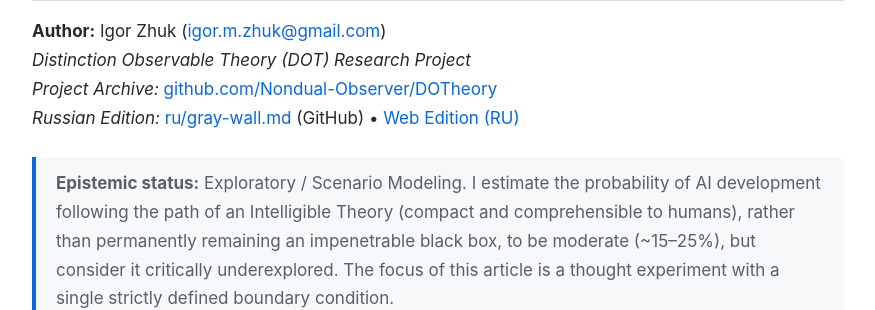
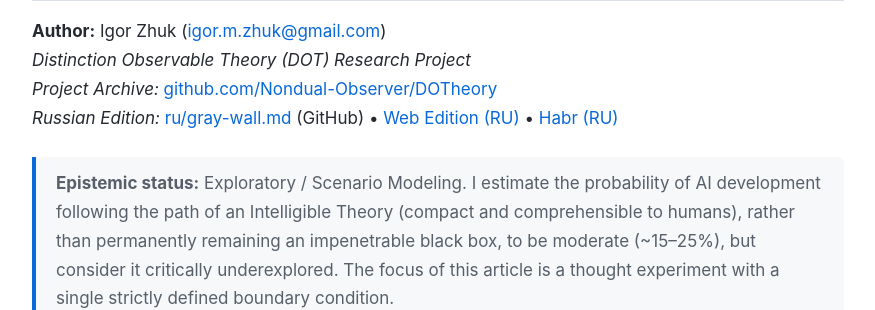
Before and after one commit to Nondual-Observer/ObserverInterfece, a Jekyll site: the page built from gray-wall.md, in a window 1280 px wide and 900 px high. Shown: the part 211-521 px from the top of the window, without its empty margins (202-1077 px from the left). Built offline with Jekyll 4.4.1, drawn with Linux system fonts in a browser that asks for light colours.

Commit message:
Add direct Web and Habr links for The Gray Wall of Singularity

```diff
--- a/gray-wall.md
+++ b/gray-wall.md
@@ -19,7 +19,7 @@ permalink: /gray-wall.html
 **Author:** Igor Zhuk ([igor.m.zhuk@gmail.com](mailto:igor.m.zhuk@gmail.com))
 *Distinction Observable Theory (DOT) Research Project*
 *Project Archive:* [github.com/Nondual-Observer/DOTheory](https://github.com/Nondual-Observer/DOTheory)
-*Russian Edition:* [ru/gray-wall.md](ru/gray-wall.md) (GitHub) &bull; [Web Edition (RU)](https://nondual-observer.github.io/ObserverInterfece/ru/gray-wall.html)
+*Russian Edition:* [ru/gray-wall.md](ru/gray-wall.md) (GitHub) &bull; [Web Edition (RU)](https://nondual-observer.github.io/ObserverInterfece/ru/gray-wall.html) &bull; [Habr (RU)](https://habr.com/ru/articles/1096618/)
 
 > **Epistemic status:** Exploratory / Scenario Modeling. I estimate the probability of AI development following the path of an Intelligible Theory (compact and comprehensible to humans), rather than permanently remaining an impenetrable black box, to be moderate (~15–25%), but consider it critically underexplored. The focus of this article is a thought experiment with a single strictly defined boundary condition.
 
```
Also changed, not shown: ru/gray-wall.md (+1 -0 lines), README.md.
